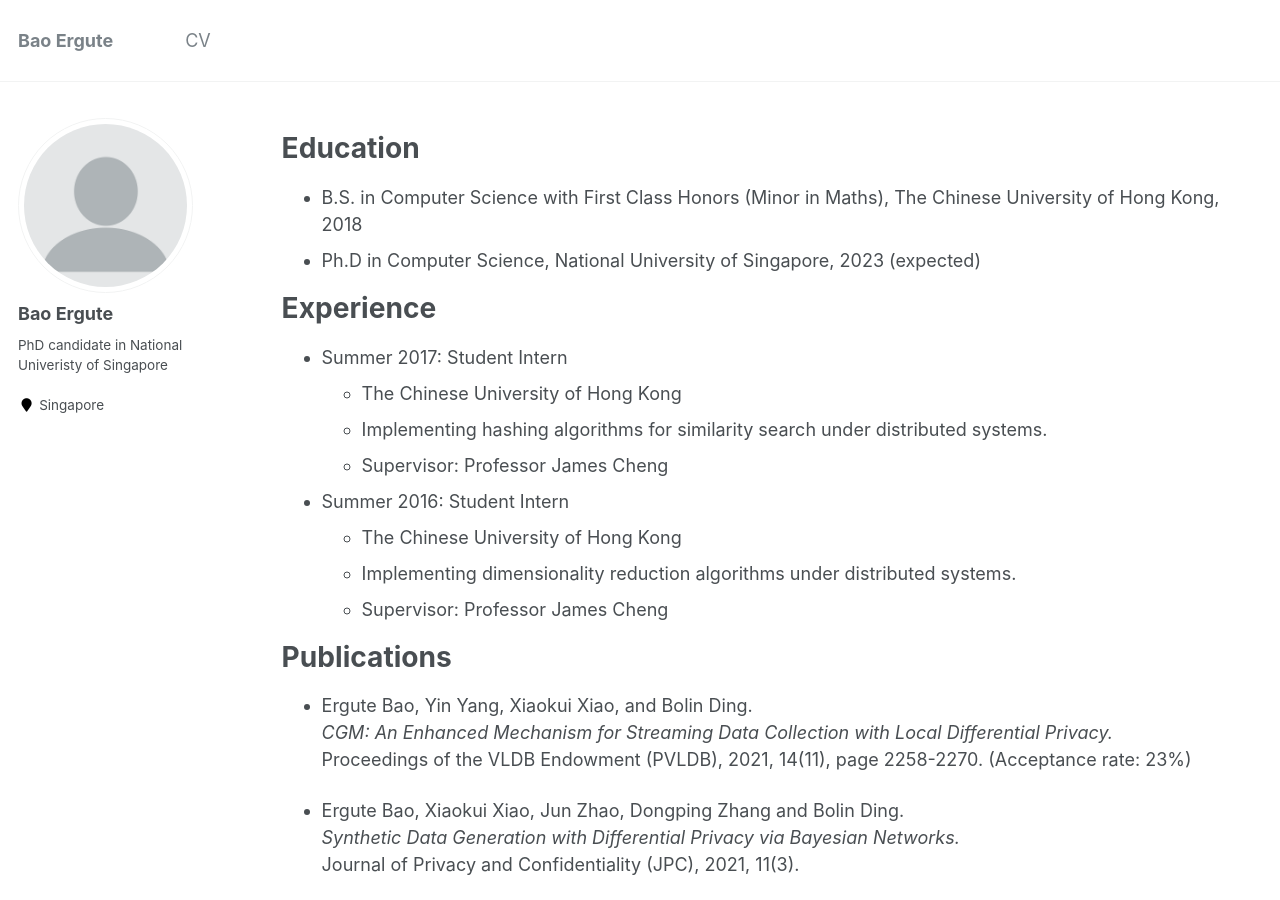
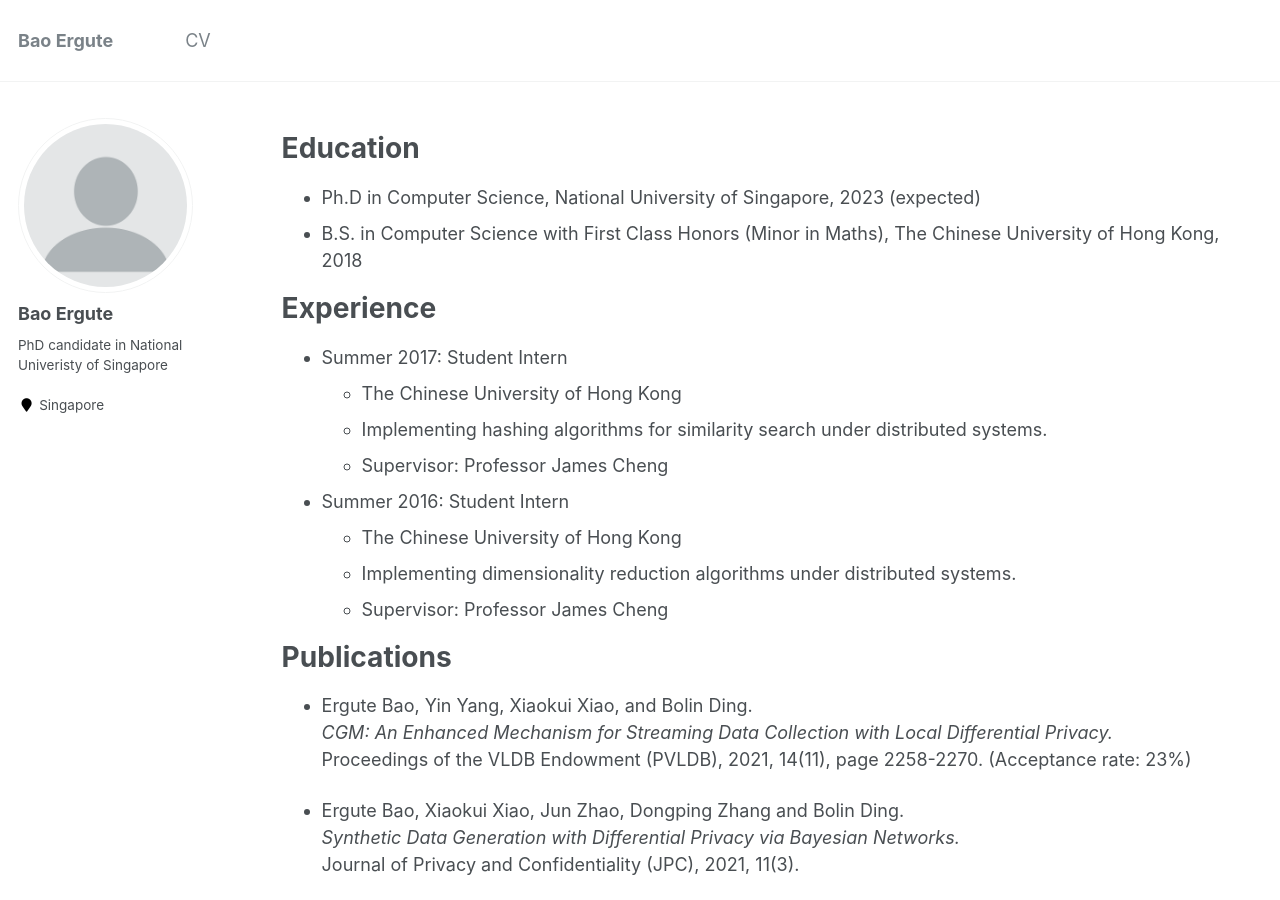
Before and after one commit to paulgute/paulgute.github.io, a Jekyll site: the page built from _pages/cv.md, in a window 1280 px wide and 900 px high. Built offline with Jekyll 4.4.1, drawn with Linux system fonts in a browser that asks for light colours.

Commit message:
Update cv.md

```diff
--- a/_pages/cv.md
+++ b/_pages/cv.md
@@ -10,8 +10,8 @@ redirect_from:
 
 Education
 ======
+* Ph.D in Computer Science, National University of Singapore, 2023 (expected)
 * B.S. in Computer Science with First Class Honors (Minor in Maths), The Chinese University of Hong Kong, 2018
-* Ph.D in Computer Science, National University of Singapore, 2023 (expected)
 
 Experience
 ======
```
